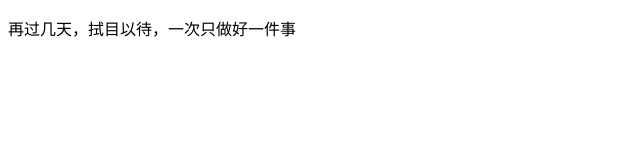
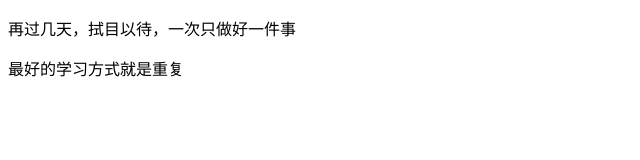
Before and after one commit to Buxin-Emilio/test05, a plain HTML site: page index.html in a window 1280 px wide. Shown: the whole page, without its empty margins (0-640 px from the left). Drawn offline with Linux system fonts and the light colour scheme.

Commit message:
test05.01

```diff
--- a/index.html
+++ b/index.html
@@ -7,5 +7,6 @@
 </head>
 <body>
     <p>再过几天，拭目以待，一次只做好一件事</p>
+    <p>最好的学习方式就是重复</p>
 </body>
 </html>
```
